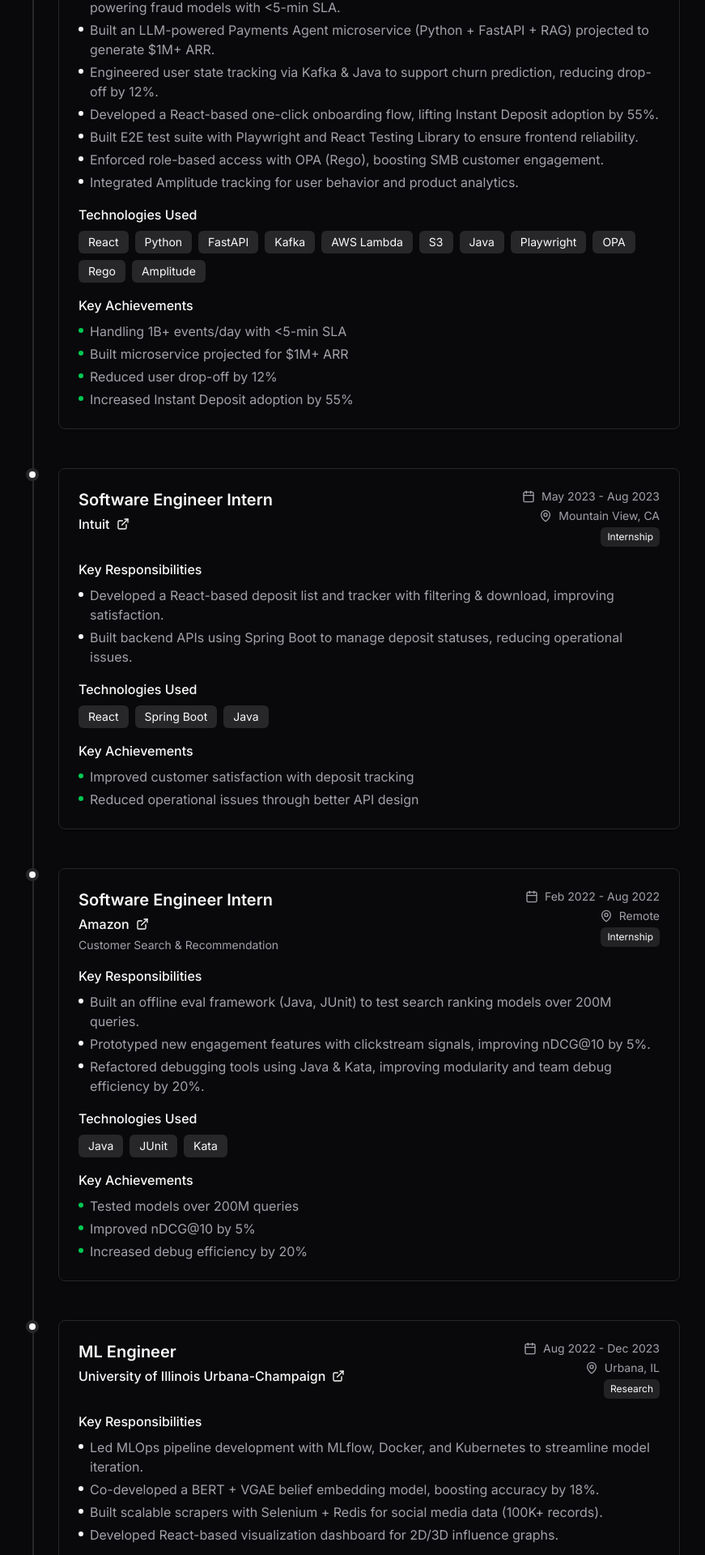
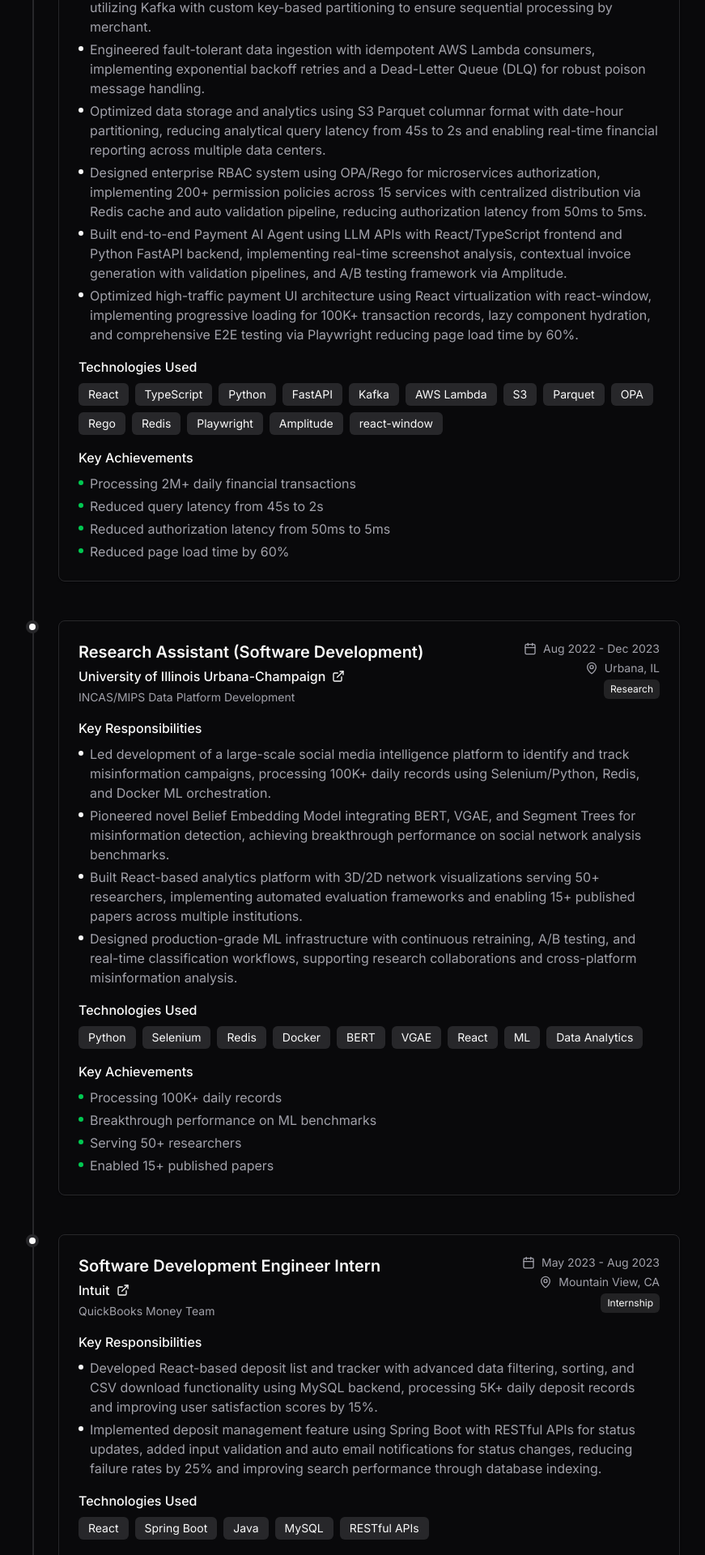
Before and after one commit to zxu0623/ZanderWeb, a Next.js app: page /experience in a window 1280 px wide. Shown: the part 560-2480 px from the top of the page at 81% size, without its empty margins (216-1087 px from the left). Built offline with nearby package versions, Linux system fonts and the light colour scheme.

Commit message:
feat: contents update

```diff
--- a/src/app/contact/page.tsx
+++ b/src/app/contact/page.tsx
@@ -55,7 +55,7 @@
           from_email: formData.email,
           subject: formData.subject,
           message: formData.message,
-          to_email: "zanderxu.uiuc2023@gmail.com", // Your email address
+          to_email: "zanderxu.uiucsde2025@gmail.com", // Your email address
         }
       );
 
@@ -89,7 +89,7 @@
     },
     {
       name: "Email",
-      href: "mailto:zanderxu.uiuc2023@gmail.com",
+      href: "mailto:zanderxu.uiucsde2025@gmail.com",
       icon: Mail,
       description: "Send me a direct message",
       color: "hover:text-red-500"
@@ -100,14 +100,14 @@
     {
       icon: Mail,
       label: "Email",
-      value: "zanderxu.uiuc2023@gmail.com",
-      href: "mailto:zanderxu.uiuc2023@gmail.com"
+      value: "zanderxu.uiucsde2025@gmail.com",
+      href: "mailto:zanderxu.uiucsde2025@gmail.com"
     },
     {
       icon: Phone,
       label: "Phone",
-      value: "+1 (217) 417-5065",
-      href: "tel:+12174175065"
+      value: "(510) 279-6817",
+      href: "tel:+15102796817"
     },
     {
       icon: MapPin,
--- a/src/app/experience/page.tsx
+++ b/src/app/experience/page.tsx
@@ -11,82 +11,82 @@
     location: "Mountain View, CA",
     period: "Jan 2024 - Present",
     type: "Full-time",
-    team: "QuickBooks Fintech Money Payments Team",
+    team: "Fintech Payments Team",
     description: [
-      "Lead a Kafka-to-S3 reconciliation pipeline handling 1B+ events/day with AWS Lambda, powering fraud models with <5-min SLA.",
-      "Built an LLM-powered Payments Agent microservice (Python + FastAPI + RAG) projected to generate $1M+ ARR.",
-      "Engineered user state tracking via Kafka & Java to support churn prediction, reducing drop-off by 12%.",
-      "Developed a React-based one-click onboarding flow, lifting Instant Deposit adoption by 55%.",
-      "Built E2E test suite with Playwright and React Testing Library to ensure frontend reliability.",
-      "Enforced role-based access with OPA (Rego), boosting SMB customer engagement.",
-      "Integrated Amplitude tracking for user behavior and product analytics."
+      "Architected a distributed reconciliation system to process 2M+ daily financial transactions, utilizing Kafka with custom key-based partitioning to ensure sequential processing by merchant.",
+      "Engineered fault-tolerant data ingestion with idempotent AWS Lambda consumers, implementing exponential backoff retries and a Dead-Letter Queue (DLQ) for robust poison message handling.",
+      "Optimized data storage and analytics using S3 Parquet columnar format with date-hour partitioning, reducing analytical query latency from 45s to 2s and enabling real-time financial reporting across multiple data centers.",
+      "Designed enterprise RBAC system using OPA/Rego for microservices authorization, implementing 200+ permission policies across 15 services with centralized distribution via Redis cache and auto validation pipeline, reducing authorization latency from 50ms to 5ms.",
+      "Built end-to-end Payment AI Agent using LLM APIs with React/TypeScript frontend and Python FastAPI backend, implementing real-time screenshot analysis, contextual invoice generation with validation pipelines, and A/B testing framework via Amplitude.",
+      "Optimized high-traffic payment UI architecture using React virtualization with react-window, implementing progressive loading for 100K+ transaction records, lazy component hydration, and comprehensive E2E testing via Playwright reducing page load time by 60%."
     ],
-    technologies: ["React", "Python", "FastAPI", "Kafka", "AWS Lambda", "S3", "Java", "Playwright", "OPA", "Rego", "Amplitude"],
+    technologies: ["React", "TypeScript", "Python", "FastAPI", "Kafka", "AWS Lambda", "S3", "Parquet", "OPA", "Rego", "Redis", "Playwright", "Amplitude", "react-window"],
     achievements: [
-      "Handling 1B+ events/day with <5-min SLA",
-      "Built microservice projected for $1M+ ARR",
-      "Reduced user drop-off by 12%",
-      "Increased Instant Deposit adoption by 55%"
+      "Processing 2M+ daily financial transactions",
+      "Reduced query latency from 45s to 2s",
+      "Reduced authorization latency from 50ms to 5ms",
+      "Reduced page load time by 60%"
     ]
   },
   {
     id: 2,
-    title: "Software Engineer Intern",
+    title: "Research Assistant (Software Development)",
+    company: "University of Illinois Urbana-Champaign",
+    location: "Urbana, IL",
+    period: "Aug 2022 - Dec 2023",
+    type: "Research",
+    team: "INCAS/MIPS Data Platform Development",
+    description: [
+      "Led development of a large-scale social media intelligence platform to identify and track misinformation campaigns, processing 100K+ daily records using Selenium/Python, Redis, and Docker ML orchestration.",
+      "Pioneered novel Belief Embedding Model integrating BERT, VGAE, and Segment Trees for misinformation detection, achieving breakthrough performance on social network analysis benchmarks.",
+      "Built React-based analytics platform with 3D/2D network visualizations serving 50+ researchers, implementing automated evaluation frameworks and enabling 15+ published papers across multiple institutions.",
+      "Designed production-grade ML infrastructure with continuous retraining, A/B testing, and real-time classification workflows, supporting research collaborations and cross-platform misinformation analysis."
+    ],
+    technologies: ["Python", "Selenium", "Redis", "Docker", "BERT", "VGAE", "React", "ML", "Data Analytics"],
+    achievements: [
+      "Processing 100K+ daily records",
+      "Breakthrough performance on ML benchmarks",
+      "Serving 50+ researchers",
+      "Enabled 15+ published papers"
+    ]
+  },
+  {
+    id: 3,
+    title: "Software Development Engineer Intern",
     company: "Intuit",
     location: "Mountain View, CA",
     period: "May 2023 - Aug 2023",
     type: "Internship",
-    team: "",
+    team: "QuickBooks Money Team",
     description: [
-      "Developed a React-based deposit list and tracker with filtering & download, improving satisfaction.",
-      "Built backend APIs using Spring Boot to manage deposit statuses, reducing operational issues."
+      "Developed React-based deposit list and tracker with advanced data filtering, sorting, and CSV download functionality using MySQL backend, processing 5K+ daily deposit records and improving user satisfaction scores by 15%.",
+      "Implemented deposit management feature using Spring Boot with RESTful APIs for status updates, added input validation and auto email notifications for status changes, reducing failure rates by 25% and improving search performance through database indexing."
     ],
-    technologies: ["React", "Spring Boot", "Java"],
+    technologies: ["React", "Spring Boot", "Java", "MySQL", "RESTful APIs"],
     achievements: [
-      "Improved customer satisfaction with deposit tracking",
-      "Reduced operational issues through better API design"
+      "Processing 5K+ daily deposit records",
+      "Improved user satisfaction by 15%",
+      "Reduced failure rates by 25%"
     ]
   },
   {
-    id: 3,
-    title: "Software Engineer Intern",
+    id: 4,
+    title: "Software Development Engineer Intern",
     company: "Amazon",
     location: "Remote",
     period: "Feb 2022 - Aug 2022",
     type: "Internship",
-    team: "Customer Search & Recommendation",
+    team: "Customer Search Recommendations Team",
     description: [
-      "Built an offline eval framework (Java, JUnit) to test search ranking models over 200M queries.",
-      "Prototyped new engagement features with clickstream signals, improving nDCG@10 by 5%.",
-      "Refactored debugging tools using Java & Kata, improving modularity and team debug efficiency by 20%."
+      "Implemented Redis caching layer for product catalog queries to reduce DynamoDB load from 8K+ QPS, using TTL-based expiration and achieving 92% cache hit ratio, reducing search latency from 300ms to 80ms.",
+      "Built cache invalidation system using DynamoDB Streams and Java to automatically evict stale product data when catalog updates occur, maintaining cache consistency across frequent product changes.",
+      "Developed CloudWatch monitoring dashboard to track cache performance metrics and automated alerts for cache degradation, improving incident response efficiency."
     ],
-    technologies: ["Java", "JUnit", "Kata"],
+    technologies: ["Redis", "DynamoDB", "Java", "CloudWatch", "AWS"],
     achievements: [
-      "Tested models over 200M queries",
-      "Improved nDCG@10 by 5%",
-      "Increased debug efficiency by 20%"
-    ]
-  },
-  {
-    id: 4,
-    title: "ML Engineer",
-    company: "University of Illinois Urbana-Champaign",
-    location: "Urbana, IL",
-    period: "Aug 2022 - Dec 2023",
-    type: "Research",
-    team: "",
-    description: [
-      "Led MLOps pipeline development with MLflow, Docker, and Kubernetes to streamline model iteration.",
-      "Co-developed a BERT + VGAE belief embedding model, boosting accuracy by 18%.",
-      "Built scalable scrapers with Selenium + Redis for social media data (100K+ records).",
-      "Developed React-based visualization dashboard for 2D/3D influence graphs."
-    ],
-    technologies: ["Python", "MLflow", "Docker", "Kubernetes", "BERT", "VGAE", "Selenium", "Redis", "React"],
-    achievements: [
-      "Streamlined model iteration with MLOps pipeline",
-      "Boosted model accuracy by 18%",
-      "Collected 100K+ social media records",
-      "Built visualization dashboard for influence graphs"
+      "Reduced DynamoDB load from 8K+ QPS",
+      "Achieved 92% cache hit ratio",
+      "Reduced search latency from 300ms to 80ms"
     ]
   }
 ];
@@ -320,9 +320,9 @@
                 transition={{ delay: 0.4, duration: 0.5, type: "spring" }}
                 viewport={{ once: true }}
               >
-                1B+
+                2M+
               </motion.div>
-              <div className="text-sm text-muted-foreground">Events Processed/Day</div>
+              <div className="text-sm text-muted-foreground">Transactions/Day</div>
             </motion.div>
 
             <motion.div
--- a/src/app/page.tsx
+++ b/src/app/page.tsx
@@ -1,7 +1,7 @@
 "use client"
 
 import Link from "next/link";
-import { ArrowDown, Github, Linkedin, Mail } from "lucide-react";
+import { ArrowDown, Linkedin } from "lucide-react";
 
 // TODO: Set showProjects to true when projects section is ready
 const showProjects = false;
@@ -54,15 +54,6 @@
 
               {/* Social Links */}
               <div className="flex justify-center space-x-6 pt-4">
-                <a
-                  href="https://github.com"
-                  target="_blank"
-                  rel="noopener noreferrer"
-                  className="p-3 text-muted-foreground hover:text-primary hover:bg-accent rounded-lg transition-all duration-200"
-                  aria-label="GitHub"
-                >
-                  <Github size={24} />
-                </a>
                               <a
                 href="https://www.linkedin.com/in/zander-xinhe-xu-96a1ab174/"
                 target="_blank"
@@ -71,13 +62,6 @@
                 aria-label="LinkedIn"
               >
                 <Linkedin size={24} />
-              </a>
-                              <a
-                href="mailto:zanderxu.uiuc2023@gmail.com"
-                className="p-3 text-muted-foreground hover:text-primary hover:bg-accent rounded-lg transition-all duration-200"
-                aria-label="Email"
-              >
-                <Mail size={24} />
               </a>
               </div>
             </div>
```
Also changed, not shown: 1 other file (tests, documents, lock files or other folders).
